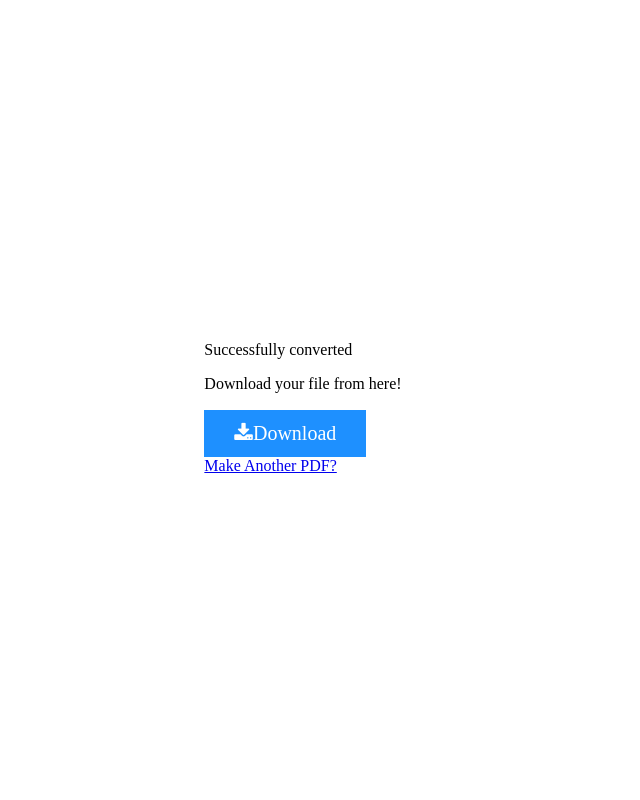
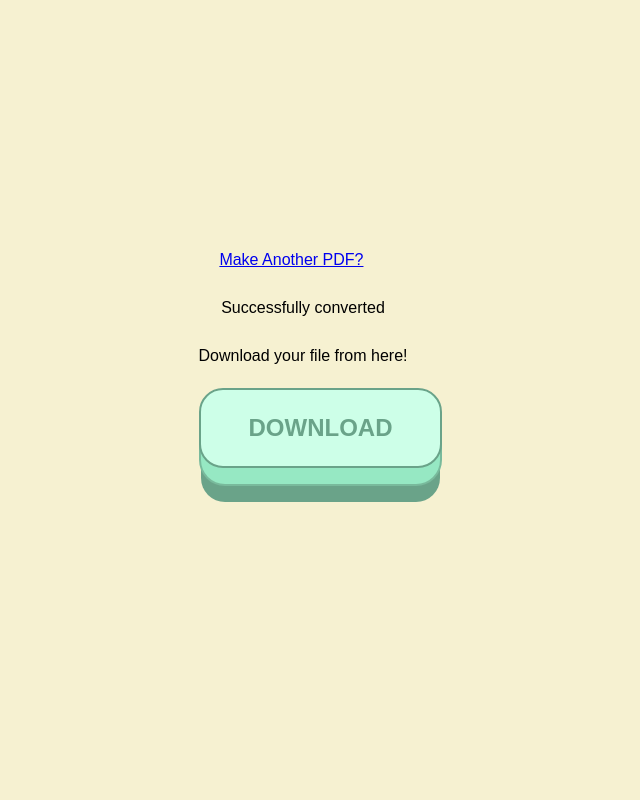
Before and after one commit to EvanVR/PDF-Generator, a Flask app: template templates/converted.html in a window 1280 px wide. Shown: the whole page, without its empty margins (337-977 px from the left). Run offline with Flask 2, Linux system fonts and the light colour scheme; the template is opened without the code that fills it, so the values that code supplies are empty; some libraries are stand-ins or nearby versions.

Commit message:
UI Changes

```diff
--- a/app.py
+++ b/app.py
@@ -18,9 +18,18 @@ ALLOWED_EXTENSIONS = set(['txt', 'pdf', 'png', 'jpg', 'jpeg', 'gif'])
 def allowed_file(filename):
     return '.' in filename and filename.rsplit('.', 1)[1].lower() in ALLOWED_EXTENSIONS
 
-@app.route('/pdfApp')
+@app.route("/")
+def welcome():
+    return render_template('welcome.html')
+
+
+@app.route("/dashboard")
+def dashboard():
+    return render_template('dashboard.html')
+
+@app.route('/normalPDF')
 def index():
-    return render_template('index.html')
+    return render_template('normal.html')
 
 
 # @app.route('/', methods=['POST'])
--- /dev/null
+++ b/static/dist/converted.css
@@ -0,0 +1,98 @@
+:root {
+    --backgroundColor: rgba(246, 241, 209);
+    --colorShadeA: rgb(106, 163, 137);
+    --colorShadeB: rgb(121, 186, 156);
+    --colorShadeC: rgb(150, 232, 195);
+    --colorShadeD: rgb(187, 232, 211);
+    --colorShadeE: rgb(205, 255, 232);
+  }
+  @import url("https://fonts.googleapis.com/css?family=Open+Sans:400,400i,700");
+  * {
+    box-sizing: border-box;
+  }
+  *::before, *::after {
+    box-sizing: border-box;
+  }
+  body {
+    font-family: 'OpenSans', sans-serif;
+    font-size: 1rem;
+    line-height: 2;
+    display: table-cell;
+    vertical-align: middle;
+    display: flex;
+            align-items: center;
+            justify-content: center;
+    margin: 0;
+    min-height: 100vh;
+    background: var(--backgroundColor);
+  }
+
+
+  button {
+    position: absolute;
+    display: inline-block;
+    cursor: pointer;
+    outline: none;
+    border: 0;
+    margin-right: 50%;
+    opacity: 1;
+    vertical-align: middle;
+    text-decoration: none;
+    justify-content: center;
+    font-size: 1.5rem;
+      color:var(--colorShadeA);
+    font-weight: 700;
+    text-transform: uppercase;
+    font-family: inherit;
+  }
+
+  form {
+      text-align: justify;
+      margin-bottom: 80%;
+        vertical-align: middle;
+  }
+
+  button.big-button {
+     padding: 1em 2em;
+     border: 2px solid var(--colorShadeA);
+    border-radius: 1em;
+    background: var(--colorShadeE);
+  transform-style: preserve-3d;
+     transition: all 175ms cubic-bezier(0, 0, 1, 1);
+  }
+  button.big-button::before {
+    position: absolute;
+    content: '';
+    width: 100%;
+    height: 100%;
+    top: 0;
+    left: 0;
+    right: 0;
+    bottom: 0;
+    background: var(--colorShadeC);
+    border-radius: inherit;
+      box-shadow: 0 0 0 2px var(--colorShadeB), 0 0.75em 0 0 var(--colorShadeA);
+   transform: translate3d(0, 0.75em, -1em);
+       transition: all 175ms cubic-bezier(0, 0, 1, 1);
+  }
+
+
+  button.big-button:hover {
+    background: var(--colorShadeD);
+    transform: translate(0, 0.375em);
+  }
+
+  button.big-button:hover::before {
+    transform: translate3d(0, 0.75em, -1em);
+  }
+
+  button.big-button:active {
+              transform: translate(0em, 0.75em);
+  }
+
+  button.big-button:active::before {
+    transform: translate3d(0, 0, -1em);
+
+        box-shadow: 0 0 0 2px var(--colorShadeB), 0 0.25em 0 0 var(--colorShadeB);
+
+  }
--- a/static/dist/style.css
+++ b/static/dist/normal.css
@@ -129,3 +129,18 @@ ul, li {
   margin: 0;
   padding: 0;
 }
+
+
+body {
+  font-family: 'OpenSans', sans-serif;
+  font-size: 1rem;
+  line-height: 2;
+  display: table-cell;
+  vertical-align: middle;
+  display: flex;
+          align-items: center;
+          justify-content: center;
+  margin: 0;
+  min-height: 100vh;
+  background: rgba(246, 241, 209);
+}
--- a/templates/converted.html
+++ b/templates/converted.html
@@ -11,23 +11,7 @@ html {
     margin: auto;
 }
 
-body {
-    display: table-cell;
-    vertical-align: middle;
-}
-.btn {
-  background-color: DodgerBlue;
-  border: none;
-  color: white;
-  padding: 12px 30px;
-  cursor: pointer;
-  font-size: 20px;
-}
 
-/* Darker background on mouse-over */
-.btn:hover {
-  background-color: RoyalBlue;
-}
 </style>
     <meta charset="UTF-8">
     <title>Converted Image to PDF</title>
@@ -37,15 +21,17 @@ body {
     <link rel="stylesheet" href="https://cdnjs.cloudflare.com/ajax/libs/normalize/5.0.0/normalize.min.css">
 
       <link rel="stylesheet" href="{{ url_for('static', filename='dist/style.css') }}">
+      <link rel="stylesheet" href="{{ url_for('static', filename='dist/converted.css') }}">
 
 </head>
 <body background-color="#dbefe9">
-<form action="/downloadPDF" method="GET">
-    <p>Successfully converted</p>
-    <p>Download your file from here!</p>
-    <button class="btn" type="submit"><i class="fa fa-download"></i>Download</button></form></b>
-    <a href="/"> Make Another PDF? </a>
-</form>
+  <form  action="/downloadPDF" method="GET">
+    <a href="/dashboard" style="text-align: center; margin-left: 10%;"> Make Another PDF? </a>
+    <p style="text-align: center;">Successfully converted</p>
+    <p style="text-align: center;">Download your file from here!</p></b></b></b><b></b>
+    <button class="big-button" type="submit" >Download</button>
+  </form>
+<!-- <i class="fa fa-download"></i> -->
   <script src='http://cdnjs.cloudflare.com/ajax/libs/jquery/2.1.3/jquery.min.js'></script>
     <script  src="{{ url_for('static', filename='dist/script.js')}}"></script>
 
--- a/templates/index.html
+++ b/templates/normal.html
@@ -6,7 +6,7 @@
   <title>Image to PDF Converter</title>
 
     <link rel="stylesheet" href="https://cdnjs.cloudflare.com/ajax/libs/normalize/5.0.0/normalize.min.css">
-      <link rel="stylesheet" href="{{ url_for('static', filename='dist/style.css') }}">
+      <link rel="stylesheet" href="{{ url_for('static', filename='dist/normal.css') }}">
 
 
 </head>
```
Also changed, not shown: static/dist/dashboard.css (added, +87 -0 lines), static/dist/welcome.css (added, +120 -0 lines), templates/dashboard.html (added, +18 -0 lines), templates/welcome.html (added, +82 -0 lines).
